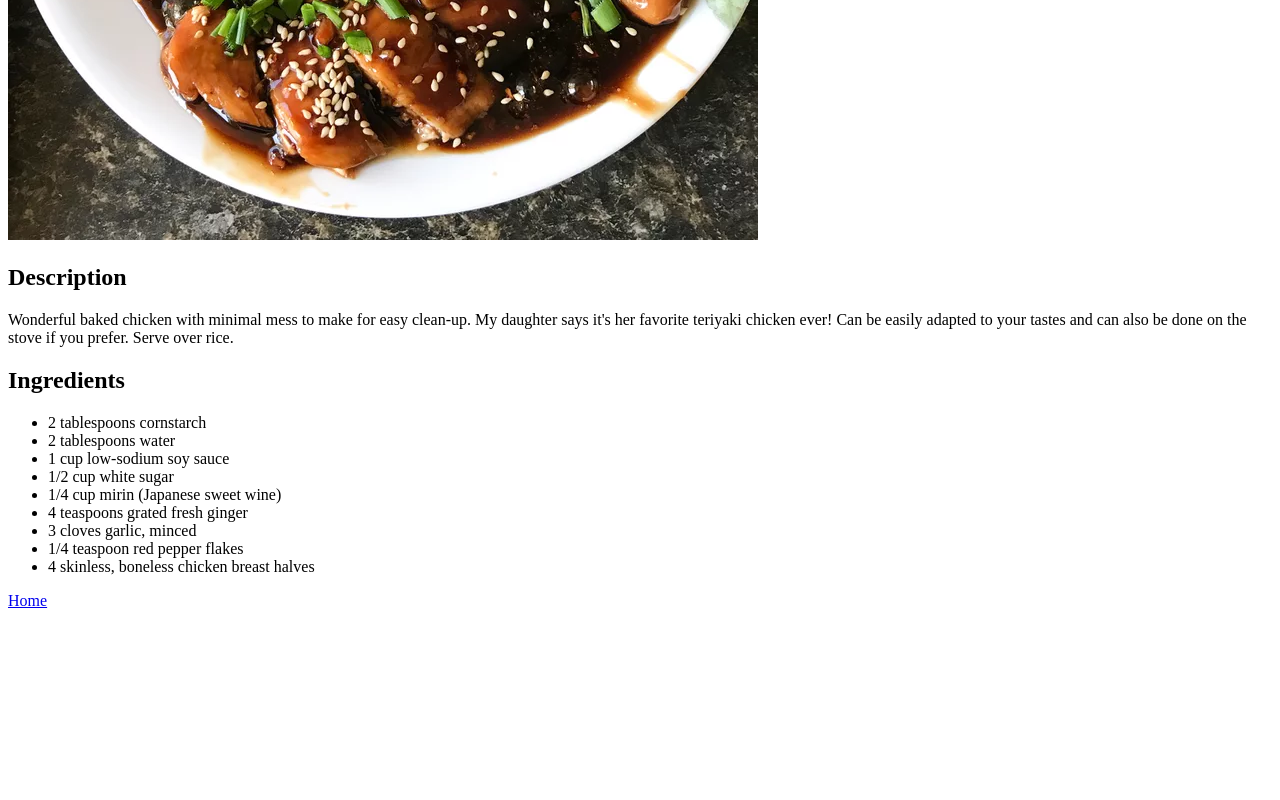
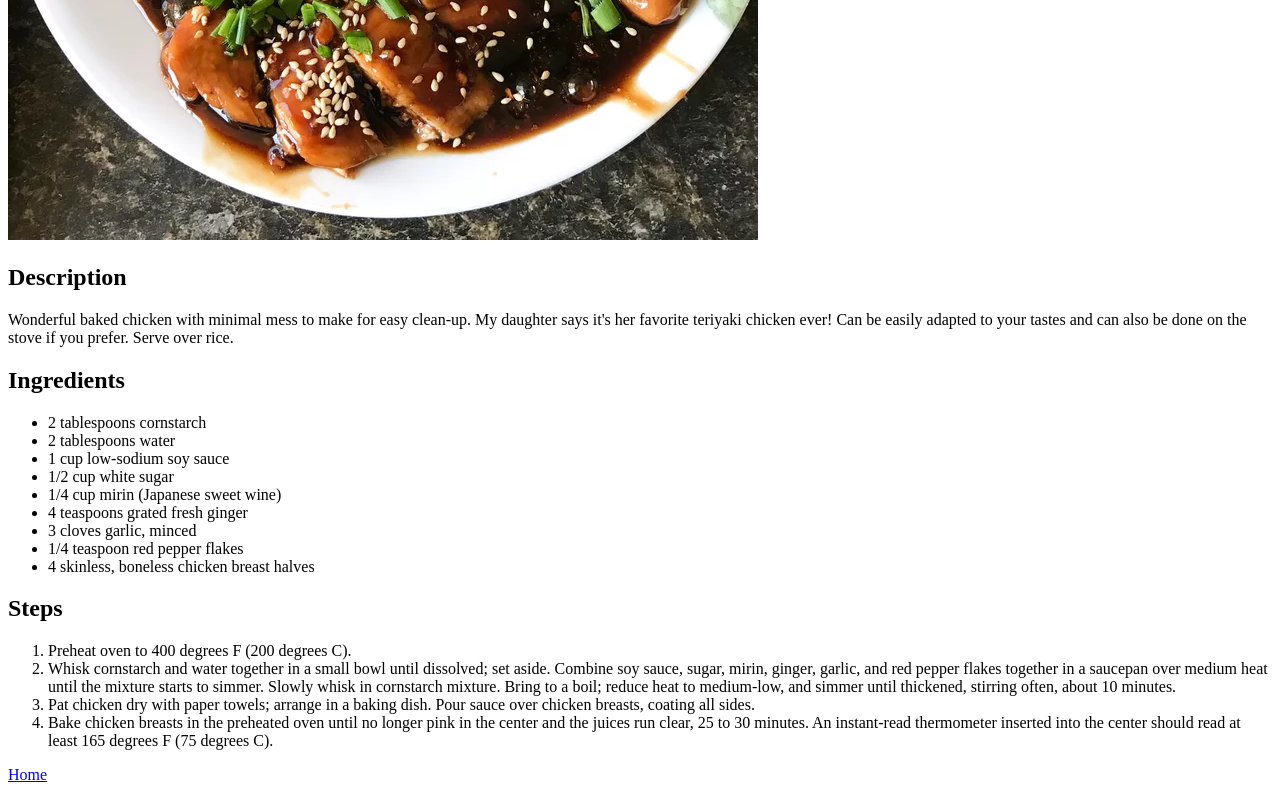
Before and after one commit to Wussface/odin-recipes, a plain HTML site: page recipes/oven-baked-chicken-teriyaki.html in a window 1280 px wide. Shown: the part 590-1390 px from the top of the page. Before the commit the page ends 1216 px from the top, so only its background shows below. Drawn offline with Linux system fonts and the light colour scheme.

Commit message:
Add ordered list
I added an ordered list under the new heading
"Steps" that details the steps required for the
recipe.

```diff
--- a/recipes/oven-baked-chicken-teriyaki.html
+++ b/recipes/oven-baked-chicken-teriyaki.html
@@ -30,6 +30,15 @@
             <li>4 skinless, boneless chicken breast halves</li>
         </ul>
 
+        <h2>Steps</h2>
+
+        <ol>
+            <li>Preheat oven to 400 degrees F (200 degrees C).</li>
+            <li>Whisk cornstarch and water together in a small bowl until dissolved; set aside. Combine soy sauce, sugar, mirin, ginger, garlic, and red pepper flakes together in a saucepan over medium heat until the mixture starts to simmer. Slowly whisk in cornstarch mixture. Bring to a boil; reduce heat to medium-low, and simmer until thickened, stirring often, about 10 minutes.</li>
+            <li>Pat chicken dry with paper towels; arrange in a baking dish. Pour sauce over chicken breasts, coating all sides.</li>
+            <li>Bake chicken breasts in the preheated oven until no longer pink in the center and the juices run clear, 25 to 30 minutes. An instant-read thermometer inserted into the center should read at least 165 degrees F (75 degrees C).</li>
+        </ol>
+
         <p><a href="../index.html">Home</a></p>
     </body>
 
```
